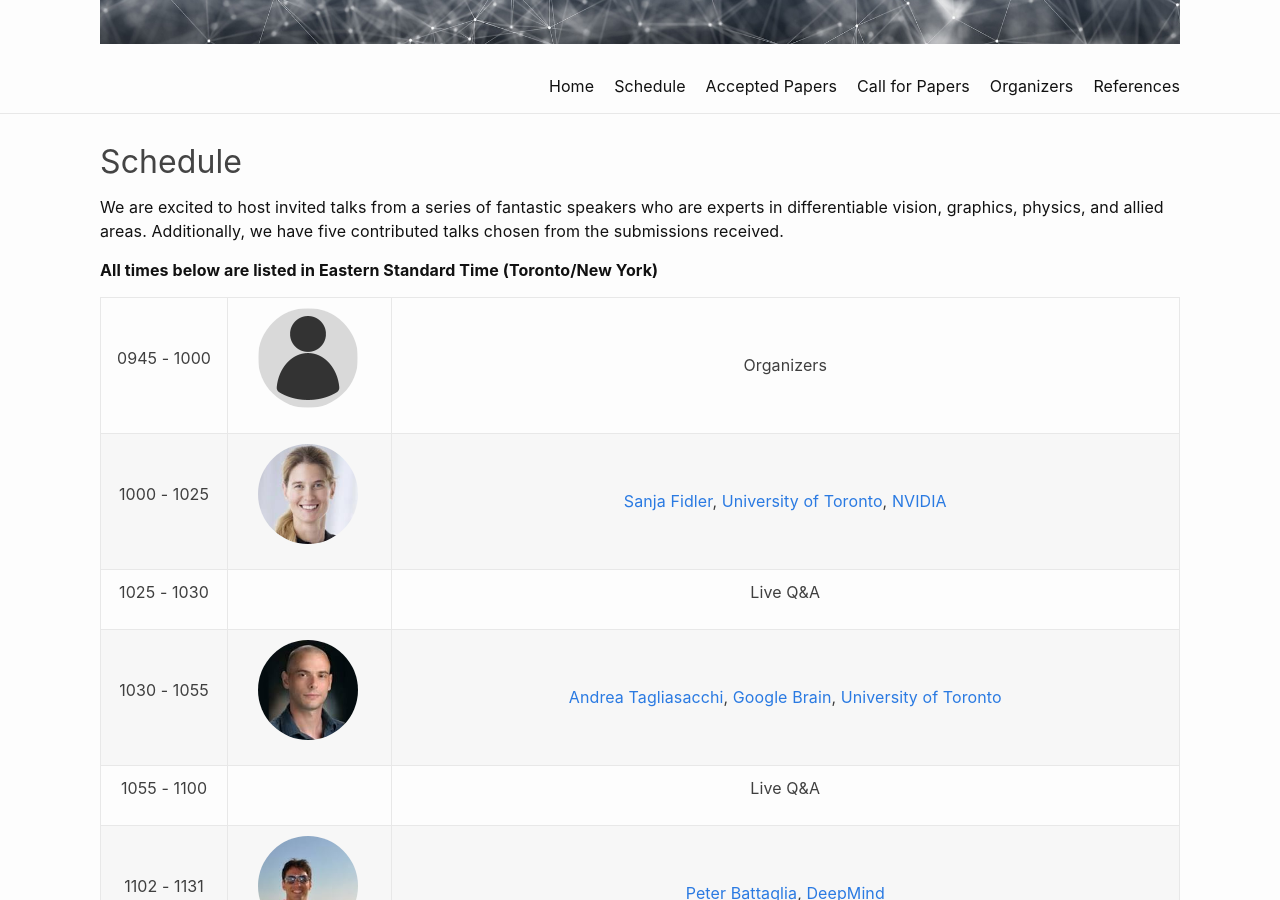
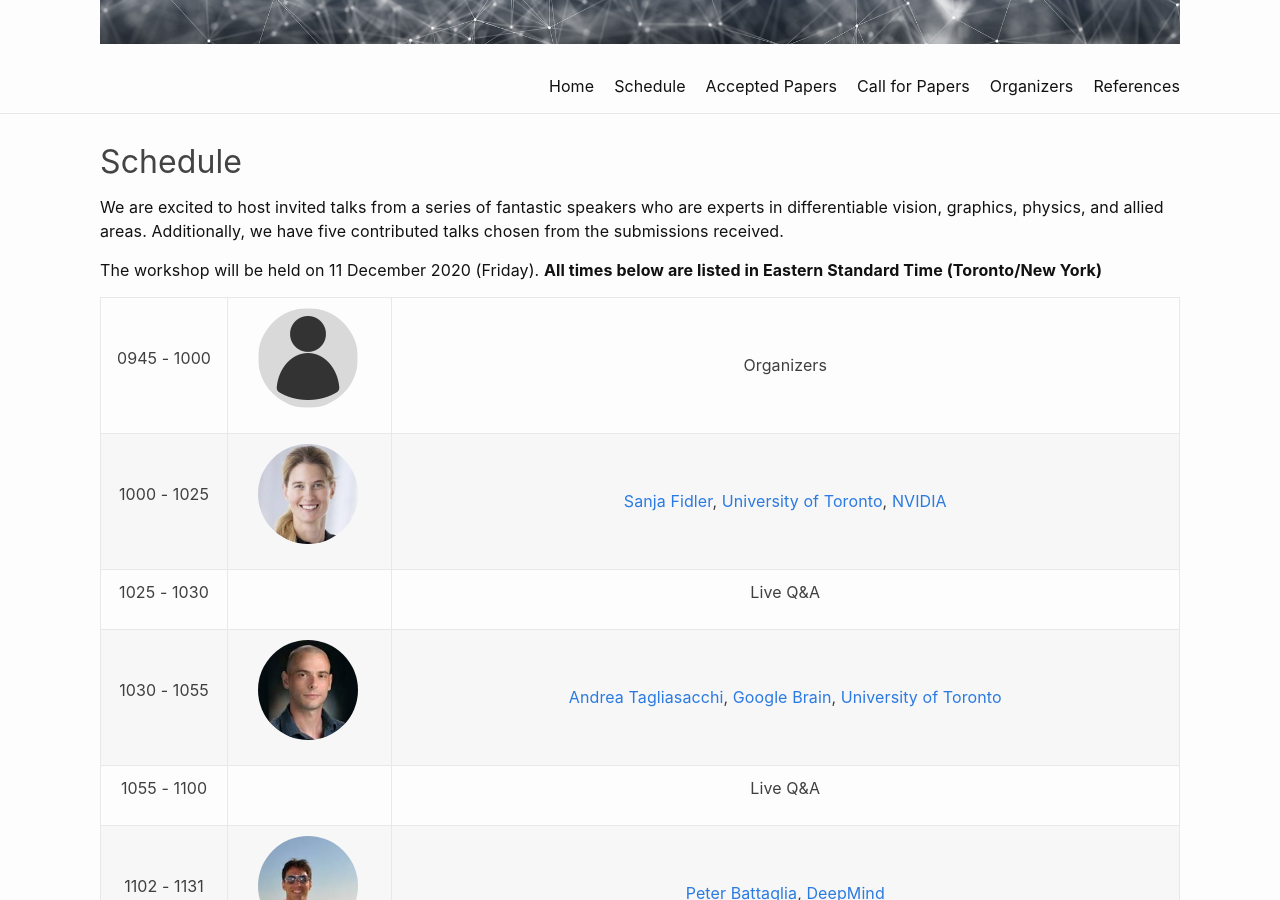
Before and after one commit to montrealrobotics/diffcvgp, a Jekyll site: the page built from schedule.md, in a window 1280 px wide and 900 px high, scrolled down 335 px. Built offline with Jekyll 4.4.1, drawn with Linux system fonts in a browser that asks for light colours.

Commit message:
Add workshop date
Signed-off-by: Krishna Murthy <krrish94@gmail.com>

```diff
--- a/schedule.md
+++ b/schedule.md
@@ -9,7 +9,7 @@ permalink: /schedule/
 
 We are excited to host invited talks from a series of fantastic speakers who are experts in differentiable vision, graphics, physics, and allied areas. Additionally, we have five contributed talks chosen from the submissions received.
 
-**All times below are listed in Eastern Standard Time (Toronto/New York)**
+The workshop will be held on 11 December 2020 (Friday). **All times below are listed in Eastern Standard Time (Toronto/New York)**
 
 <table>
     <!-- Opening remarks -->
```
Also changed, not shown: index.md (+2 -0 lines).
